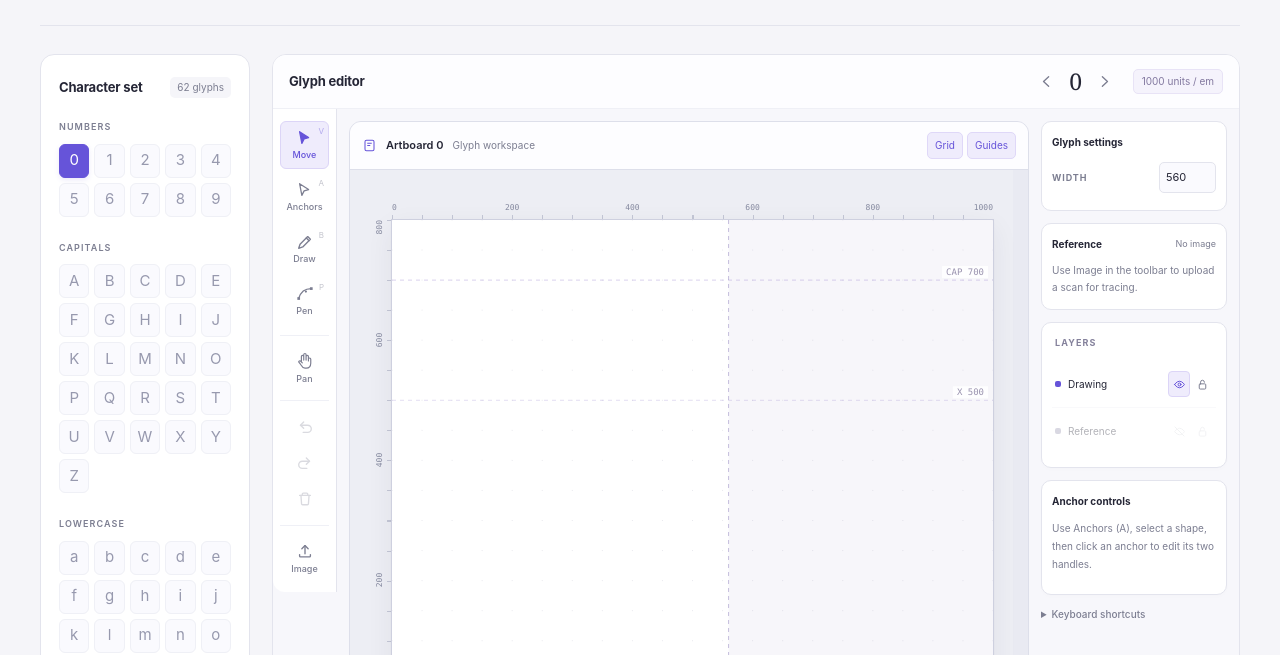
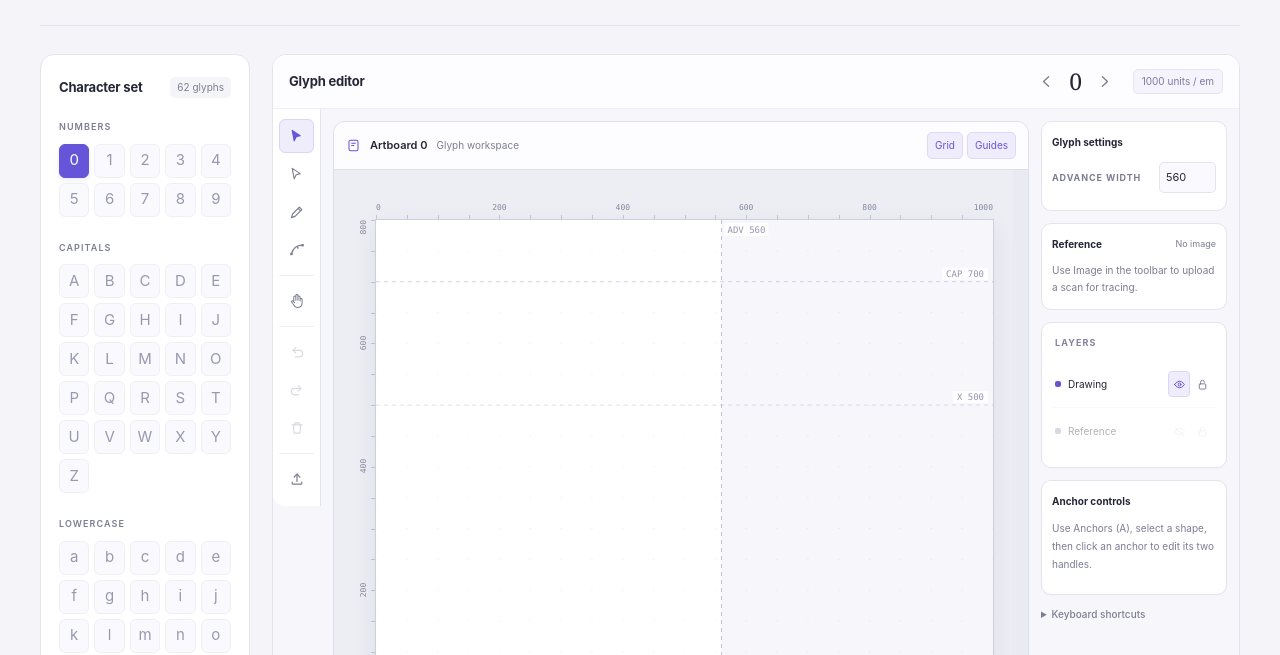
Before and after one commit to ismetagst/aksara-fontmaker, a plain HTML site: page index.html in a window 1280 px wide. Shown: the part 145-800 px from the top of the page. Drawn offline with Linux system fonts and the light colour scheme.

Commit message:
Compact icon tools and clarify font guides

```diff
--- a/index.html
+++ b/index.html
@@ -210,6 +210,18 @@
   .inspector-heading{display:flex;justify-content:space-between;align-items:center;gap:6px;margin-bottom:10px}.inspector-heading h3{margin:0}.inspector-heading>span{font-size:9px;color:var(--muted)}.reference-help{margin:0;font-size:10px;line-height:1.7;color:var(--muted)}.reference-actions{display:grid;grid-template-columns:repeat(4,minmax(0,1fr));gap:3px}.reference-actions .icon-btn{width:100%;height:32px}.reference-opacity{display:grid;grid-template-columns:1fr auto;gap:5px;margin-top:12px;font-size:10px;color:var(--muted)}.reference-opacity input{grid-column:1/-1;width:100%;margin:0}.reference-opacity output{font-variant-numeric:tabular-nums}
   @media(max-width:1180px){.editor-body .editor-workspace{grid-template-columns:minmax(0,1fr)}.editor-body .inspector{display:grid;grid-template-columns:repeat(2,minmax(0,1fr));gap:12px;align-items:start}.inspector .shortcuts{grid-column:1/-1}.tool-rail{top:8px}}
   @media(max-width:760px){.editor-body{grid-template-columns:52px minmax(0,1fr)}.tool-rail{padding:8px 4px;gap:8px;top:4px}.tool-rail #modeGroup .icon-btn{height:44px}.tool-rail .tool-shortcut{display:none}.rail-group{padding-top:8px}.editor-body .editor-workspace{padding:8px;gap:10px}.editor-heading{padding:10px 12px}.editor-heading-controls{gap:6px}.editor-body .inspector{grid-template-columns:minmax(0,1fr)}.editor-body .canvas-stage{padding:8px}.editor-body .canvas-chrome{padding:9px 10px}.editor-body .canvas-document{font-size:10px}.editor-body .canvas-note{font-size:9px}.editor-body .canvas-bottom{padding:8px 10px}.editor-body .canvas-units{width:100%;margin:0}.tool-rail .rail-name,.tool-rail .tool-name{font-size:9px}}
+
+  /* Compact icon tools; names and shortcuts remain available on hover and focus. */
+  .editor-body{grid-template-columns:48px minmax(0,1fr)}
+  .tool-rail{padding:10px 6px;gap:8px;z-index:3}
+  .tool-rail #modeGroup .icon-btn,.tool-rail .rail-group .icon-btn,.tool-rail .pan-toggle{height:34px;padding:0;gap:0;flex-direction:row;position:relative}
+  .tool-rail .icon-btn svg,.tool-rail .pan-toggle svg{width:16px;height:16px}
+  .tool-rail .rail-group{padding-top:8px;gap:4px}
+  .tool-rail button[data-tooltip]::after{content:attr(data-tooltip);position:absolute;left:calc(100% + 10px);top:50%;transform:translateY(-50%);z-index:20;max-width:210px;width:max-content;padding:7px 9px;border-radius:6px;background:#303044;color:#fff;box-shadow:0 3px 12px #25263618;font-size:11px;font-weight:400;line-height:1.4;text-align:left;white-space:normal;pointer-events:none;opacity:0;visibility:hidden;transition:opacity .12s}
+  .tool-rail button[data-tooltip]:hover::after,.tool-rail button[data-tooltip]:focus-visible::after{opacity:1;visibility:visible}
+  .tool-rail button.tooltip-dismissed::after{opacity:0!important;visibility:hidden!important}
+  @media(max-width:760px){.editor-body{grid-template-columns:44px minmax(0,1fr)}.tool-rail{padding:8px 4px}.tool-rail #modeGroup .icon-btn,.tool-rail .rail-group .icon-btn,.tool-rail .pan-toggle{height:36px}}
+  @media(pointer:coarse){.tool-rail #modeGroup .icon-btn,.tool-rail .rail-group .icon-btn,.tool-rail .pan-toggle{min-height:40px}}
 </style>
 </head>
 <body>
@@ -266,34 +278,34 @@
 
       <div class="editor-body"><aside class="tool-rail" aria-label="Editor tools"><div class="tool-group" id="modeGroup">
           <span class="tool-label">TOOL</span>
-          <button type="button" class="icon-btn active" data-mode="move" title="Move / Transform (V)" aria-label="Move tool">
+          <button type="button" class="icon-btn active" data-mode="move" data-tooltip="Move / Transform (V)" aria-label="Move / Transform (V)">
             <svg viewBox="0 0 20 20" fill="none" stroke="currentColor" stroke-width="1.4" stroke-linecap="round" stroke-linejoin="round"><path d="M4 3l10 6.5-5 1.5-2.5 5L4 3z" fill="currentColor"/></svg>
-          <span class="tool-name">Move</span><span class="tool-shortcut">V</span></button>
-          <button type="button" class="icon-btn" data-mode="select" title="Direct Select / Anchor Edit (A)" aria-label="Direct select tool">
+          </button>
+          <button type="button" class="icon-btn" data-mode="select" data-tooltip="Direct Select / Anchor Edit (A)" aria-label="Direct Select / Anchor Edit (A)">
             <svg viewBox="0 0 20 20" fill="none" stroke="currentColor" stroke-width="1.4" stroke-linecap="round" stroke-linejoin="round"><path d="M4 3l10 6.5-5 1.5-2.5 5L4 3z"/></svg>
-          <span class="tool-name">Anchors</span><span class="tool-shortcut">A</span></button>
-          <button type="button" class="icon-btn" data-mode="freehand" title="Freehand (B)" aria-label="Freehand tool">
+          </button>
+          <button type="button" class="icon-btn" data-mode="freehand" data-tooltip="Freehand (B)" aria-label="Freehand (B)">
             <svg viewBox="0 0 20 20" fill="none" stroke="currentColor" stroke-width="1.5" stroke-linecap="round" stroke-linejoin="round"><path d="M3 17l1.5-4.5L13 4l3 3-8.5 8.5L3 17z"/><path d="M11.5 5.5l3 3"/></svg>
-          <span class="tool-name">Draw</span><span class="tool-shortcut">B</span></button>
-          <button type="button" class="icon-btn" data-mode="pen" title="Pen tool (P)" aria-label="Pen tool">
+          </button>
+          <button type="button" class="icon-btn" data-mode="pen" data-tooltip="Pen tool (P)" aria-label="Pen tool (P)">
             <svg viewBox="0 0 20 20" fill="none" stroke="currentColor" stroke-width="1.5" stroke-linecap="round" stroke-linejoin="round"><path d="M3 15C5 8 10 4 17 4"/><rect x="1.5" y="13.5" width="3" height="3" fill="currentColor" stroke="none"/><rect x="15.5" y="2.5" width="3" height="3" fill="currentColor" stroke="none"/><circle cx="11" cy="7.3" r="1.2" fill="currentColor" stroke="none"/></svg>
-          <span class="tool-name">Pen</span><span class="tool-shortcut">P</span></button>
-        </div><div class="rail-group"><button type="button" class="view-toggle pan-toggle" id="panToggle" aria-pressed="false" title="Pan canvas (Space + drag, or middle mouse)"><svg viewBox="0 0 20 20" fill="none" stroke="currentColor" stroke-width="1.3" stroke-linecap="round" stroke-linejoin="round"><path d="M6 10V5a1.3 1.3 0 0 1 2.6 0v4-6a1.3 1.3 0 0 1 2.6 0v6-4a1.3 1.3 0 0 1 2.6 0v5-2a1.3 1.3 0 0 1 2.6 0v4c0 4-2 6-5 6H10c-2 0-3-1-4-3l-3-4a1.3 1.3 0 0 1 2-1l2 2"/></svg><span class="rail-name">Pan</span></button></div><div class="rail-group rail-history" role="group" aria-label="History and clear">
-          <button type="button" class="icon-btn" id="undoBtn" title="Undo (Ctrl+Z)" aria-label="Undo">
+          </button>
+        </div><div class="rail-group"><button type="button" class="view-toggle pan-toggle" id="panToggle" aria-pressed="false" data-tooltip="Pan canvas (Space + drag, or middle mouse)" aria-label="Pan canvas (Space + drag, or middle mouse)"><svg viewBox="0 0 20 20" fill="none" stroke="currentColor" stroke-width="1.3" stroke-linecap="round" stroke-linejoin="round"><path d="M6 10V5a1.3 1.3 0 0 1 2.6 0v4-6a1.3 1.3 0 0 1 2.6 0v6-4a1.3 1.3 0 0 1 2.6 0v5-2a1.3 1.3 0 0 1 2.6 0v4c0 4-2 6-5 6H10c-2 0-3-1-4-3l-3-4a1.3 1.3 0 0 1 2-1l2 2"/></svg></button></div><div class="rail-group rail-history" role="group" aria-label="History and clear">
+          <button type="button" class="icon-btn" id="undoBtn" data-tooltip="Undo (Ctrl+Z)" aria-label="Undo (Ctrl+Z)">
             <svg viewBox="0 0 20 20" fill="none" stroke="currentColor" stroke-width="1.5" stroke-linecap="round" stroke-linejoin="round"><path d="M5 8H13a4 4 0 110 8H8"/><path d="M5 8l3.5-3.5M5 8l3.5 3.5"/></svg>
           </button>
-          <button type="button" class="icon-btn" id="redoBtn" title="Redo (Ctrl+Shift+Z)" aria-label="Redo">
+          <button type="button" class="icon-btn" id="redoBtn" data-tooltip="Redo (Ctrl+Shift+Z)" aria-label="Redo (Ctrl+Shift+Z)">
             <svg viewBox="0 0 20 20" fill="none" stroke="currentColor" stroke-width="1.5" stroke-linecap="round" stroke-linejoin="round"><path d="M15 8H7a4 4 0 100 8h5"/><path d="M15 8l-3.5-3.5M15 8l-3.5 3.5"/></svg>
           </button>
-          <button type="button" class="icon-btn" id="clearBtn" title="Clear letter" aria-label="Clear letter">
+          <button type="button" class="icon-btn" id="clearBtn" data-tooltip="Clear letter" aria-label="Clear letter">
             <svg viewBox="0 0 20 20" fill="none" stroke="currentColor" stroke-width="1.5" stroke-linecap="round" stroke-linejoin="round"><path d="M4 6h12"/><path d="M7 6V4.5A1 1 0 018 3.5h4a1 1 0 011 1V6"/><path d="M5.5 6l.7 9.5a1 1 0 001 .9h5.6a1 1 0 001-.9L14.5 6"/></svg>
           </button>
-        </div><div class="rail-group"><button type="button" class="icon-btn" id="uploadRefBtn" title="Upload image" aria-label="Upload reference image">
+        </div><div class="rail-group"><button type="button" class="icon-btn" id="uploadRefBtn" data-tooltip="Upload image" aria-label="Upload image">
             <svg viewBox="0 0 20 20" fill="none" stroke="currentColor" stroke-width="1.5" stroke-linecap="round" stroke-linejoin="round"><path d="M10 13V4"/><path d="M6.5 7.5L10 4l3.5 3.5"/><path d="M4 14v1.5a1 1 0 001 1h10a1 1 0 001-1V14"/></svg>
-          <span class="rail-name">Image</span></button><input type="file" id="refFileInput" accept="image/*" style="display:none"></div></aside><div class="editor-workspace"><div class="drawing-area">
+          </button><input type="file" id="refFileInput" accept="image/*" style="display:none"></div></aside><div class="editor-workspace"><div class="drawing-area">
       <div class="canvas-chrome">
         <div class="canvas-document"><svg viewBox="0 0 20 20" fill="none" stroke="currentColor" stroke-width="1.4"><rect x="4" y="3" width="12" height="14" rx="2"/><path d="M7 7h6M7 10h4"/></svg><span>Artboard <span id="artboardCharLabel">0</span></span><small>Glyph workspace</small></div>
-        <div class="canvas-controls" role="group" aria-label="Canvas display"><button type="button" class="view-toggle" id="gridToggle" aria-pressed="true">Grid</button><button type="button" class="view-toggle" id="guidesToggle" aria-pressed="true">Guides</button></div>
+        <div class="canvas-controls" role="group" aria-label="Canvas display"><button type="button" class="view-toggle" id="gridToggle" aria-pressed="true" title="Visual grid every 50 font units. No snapping; not included in the exported font.">Grid</button><button type="button" class="view-toggle" id="guidesToggle" aria-pressed="true" title="Cap height 700, x-height 500, baseline 0, and advance width. Guides do not crop your drawing.">Guides</button></div>
       </div>
       <div class="canvas-viewport" id="canvasViewport" tabindex="0" role="region" aria-label="Drawing workspace. Use zoom controls or plus and minus keys. Space-drag to pan."><div class="canvas-stage" id="canvasStage"><div class="artboard-shell" id="artboardShell">
         <div class="canvas-ruler ruler-top" aria-hidden="true"><span style="left:0.0%">0</span><span style="left:20.0%">200</span><span style="left:40.0%">400</span><span style="left:60.0%">600</span><span style="left:80.0%">800</span><span style="left:100.0%">1000</span></div>
@@ -306,8 +318,8 @@
       <div class="canvas-bottom"><div class="canvas-zoom" role="group" aria-label="Canvas zoom"><button type="button" id="zoomOutBtn" aria-label="Zoom out" title="Zoom out (−)">−</button><output id="canvasZoomLabel" aria-live="polite" aria-label="Canvas zoom level">100%</output><button type="button" id="zoomInBtn" aria-label="Zoom in" title="Zoom in (+)">+</button><button type="button" id="fitCanvasBtn" class="fit-view" title="Fit artboard (0)">Fit</button></div><div class="canvas-legend"><span><i></i> Cap / x-height</span><span><i class="baseline-key"></i> Baseline</span></div><span class="canvas-units" id="canvasWidthLabel">560 advance · 1000 em</span></div>
       <p class="canvas-note" id="canvasNote">V move · A anchors · P pen · B draw · +/− zoom · 0 fit · Space + drag to pan</p>
       </div><div class="inspector"><section class="glyph-settings" aria-label="Glyph settings"><h3>Glyph settings</h3><div class="tool-group width-group">
-          <label for="widthInput" class="tool-label">WIDTH</label>
-          <input type="number" id="widthInput" min="150" max="900" step="10">
+          <label for="widthInput" class="tool-label">ADVANCE WIDTH</label>
+          <input type="number" id="widthInput" title="Horizontal advance to the next character, in font units. This is not a cropping boundary." min="150" max="900" step="10">
         </div><div class="tool-group" id="weightGroup">
           <span class="tool-label">WEIGHT</span>
           <button type="button" class="icon-btn" data-weight="thin" title="Thin">
@@ -1084,6 +1096,10 @@
       guidesCtx.fillStyle='rgba(255,255,255,0.93)'; guidesCtx.fillRect(w-labelWidth-13,item[1]-14,labelWidth+8,12);
       guidesCtx.fillStyle='#9992ae'; guidesCtx.fillText(item[0],w-labelWidth-9,item[1]-5);
     });
+    var advanceLabel='ADV '+gWidth, advanceLabelWidth=guidesCtx.measureText(advanceLabel).width;
+    var advanceLabelX=clamp(rightPx+6,6,Math.max(6,w-advanceLabelWidth-6));
+    guidesCtx.fillStyle='rgba(255,255,255,0.93)'; guidesCtx.fillRect(advanceLabelX-3,3,advanceLabelWidth+6,13);
+    guidesCtx.fillStyle='#9992ae'; guidesCtx.fillText(advanceLabel,advanceLabelX,13);
     guidesCtx.restore();
   }
 
@@ -2415,6 +2431,13 @@
     canvasGuidesVisible=!canvasGuidesVisible; this.setAttribute('aria-pressed',String(canvasGuidesVisible)); drawGuides();
   });
 
+  document.querySelectorAll('.tool-rail button[data-tooltip]').forEach(function(button){
+    button.addEventListener('keydown',function(e){ if (e.key === 'Escape') button.classList.add('tooltip-dismissed'); });
+    ['pointerenter','pointerleave','focus','blur'].forEach(function(type){
+      button.addEventListener(type,function(){ button.classList.remove('tooltip-dismissed'); });
+    });
+  });
+
   // ===================== Init =====================
   buildCharGrid();
   refreshGridState();
```
Also changed, not shown: docs/EDITOR_GUIDE.md (+4 -2 lines), tests/editor.integration.test.cjs (+2 -0 lines), CHANGELOG.md, README.md.
